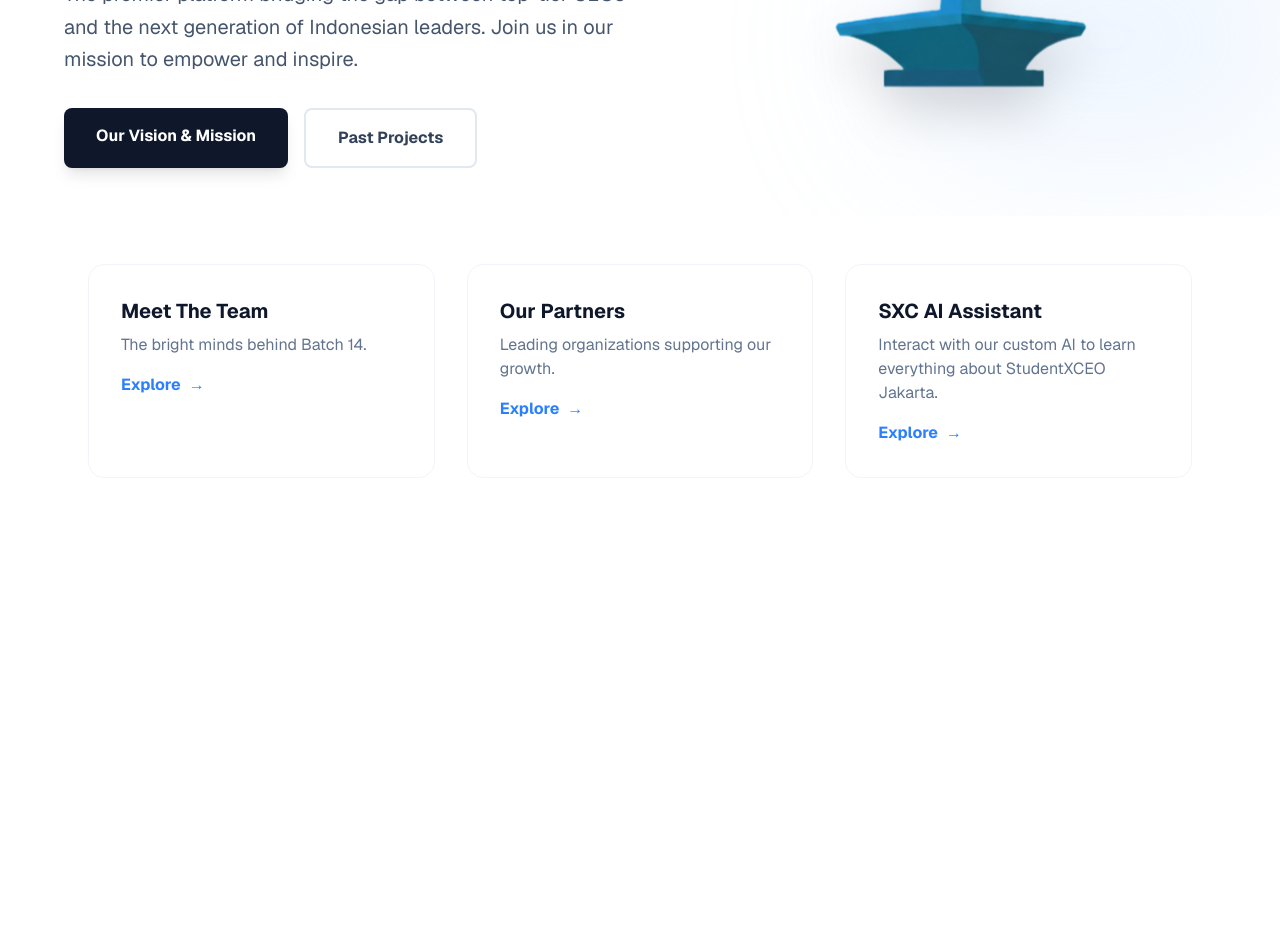
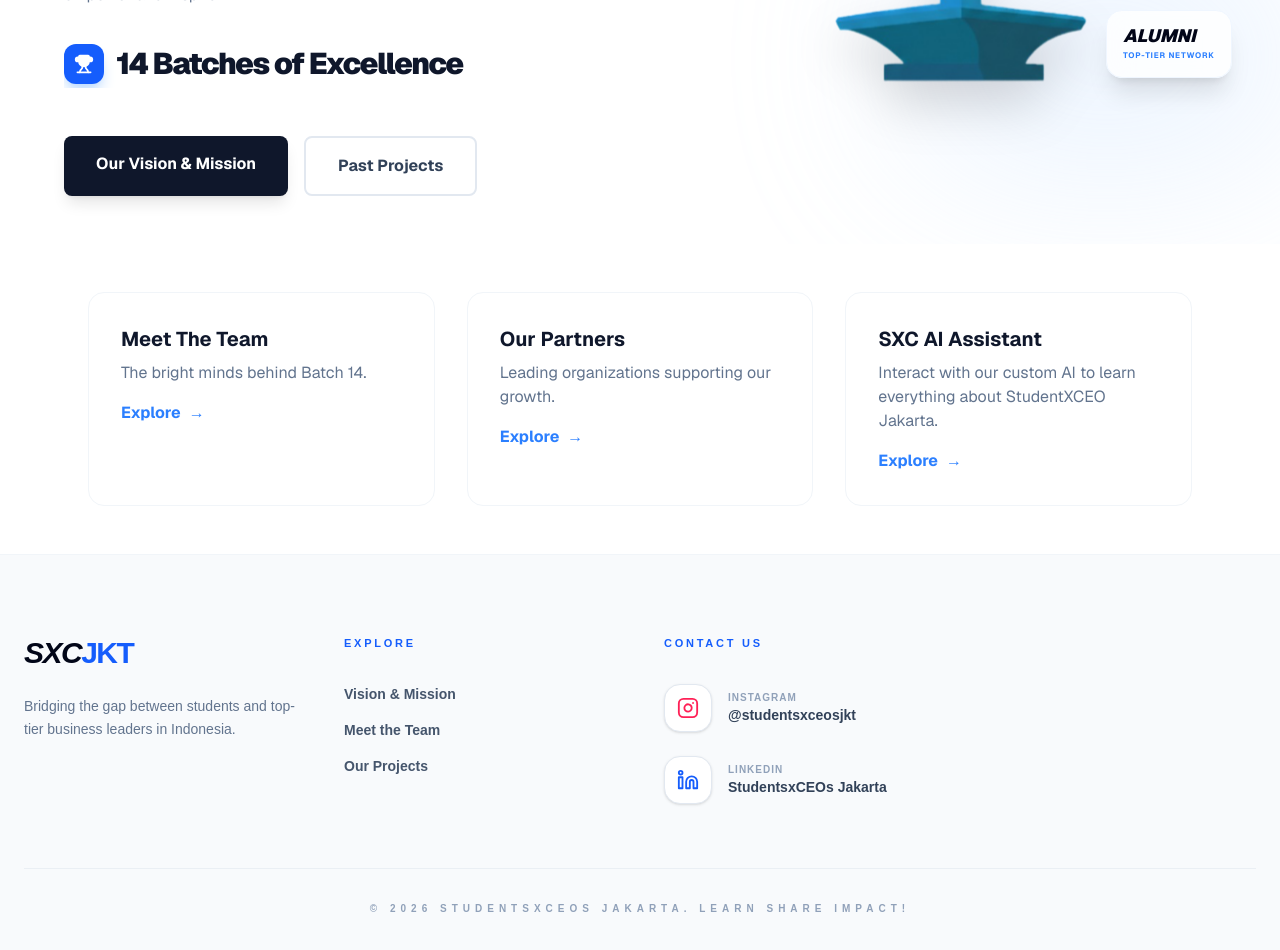
Before and after one commit to Krozlov/StudentXCeoTD2, a Next.js app: page / in a window 1280 px wide. Shown: the part 480-1430 px from the top of the page. Before the commit the page ends 1006 px from the top, so only its background shows below. Built offline with nearby package versions, Linux system fonts and the light colour scheme.

Commit message:
update home page, footer section

```diff
--- a/src/app/globals.css
+++ b/src/app/globals.css
@@ -27,29 +27,11 @@ body {
   font-family: Arial, Helvetica, sans-serif;
 }
 
-/* Background Animation */
 @keyframes mesh {
   0% { transform: translate(0, 0) scale(1); }
   33% { transform: translate(30px, -50px) scale(1.1); }
   66% { transform: translate(-20px, 20px) scale(0.9); }
   100% { transform: translate(0, 0) scale(1); }
-}
-
-/* Animation for the Logo on home page */
-@keyframes float {
-  0% {
-    transform: translateY(0px);
-  }
-  50% {
-    transform: translateY(-20px);
-  }
-  100% {
-    transform: translateY(0px);
-  }
-}
-
-.animate-float {
-  animation: float 4s ease-in-out infinite;
 }
 
 .animate-mesh {
@@ -60,3 +42,31 @@ body {
   animation: var(--animation-mesh-delay);
   animation-delay: 2s;
 }
+
+@keyframes float {
+  0%, 100% { transform: translateY(0px); }
+  50% { transform: translateY(-20px); }
+}
+
+@keyframes float-slow {
+  0%, 100% { transform: translateY(0px) translateX(0px); }
+  50% { transform: translateY(-30px) translateX(10px); }
+}
+
+@keyframes float-delayed {
+  0%, 100% { transform: translateY(0px) rotate(0deg); }
+  50% { transform: translateY(-15px) rotate(3deg); }
+}
+
+.animate-float {
+  animation: float 4s ease-in-out infinite;
+}
+
+.animate-float-slow {
+  animation: float-slow 6s ease-in-out infinite;
+}
+
+.animate-float-delayed {
+  animation: float-delayed 5s ease-in-out infinite;
+  animation-delay: 1.5s;
+}
--- a/src/app/layout.tsx
+++ b/src/app/layout.tsx
@@ -1,12 +1,12 @@
 "use client";
 
-import type { Metadata } from "next";
 import { Geist, Geist_Mono } from "next/font/google";
 import "./globals.css";
 import Link from 'next/link';
 import ChatWidget from "@/components/ChatWidget";
 import { useState, useEffect } from "react";
-import { AIProvider } from "@/context/AIContext"; // 1. Import the Provider
+import { AIProvider } from "@/context/AIContext";
+import { Instagram, Linkedin } from "lucide-react"; // Removed Mail
 
 const geistSans = Geist({
   variable: "--font-geist-sans",
@@ -23,8 +23,7 @@ export default function RootLayout({ children }: { children: React.ReactNode })
 
   useEffect(() => {
     const handleScroll = () => {
-      if (window.scrollY > 20) setIsScrolled(true);
-      else setIsScrolled(false);
+      setIsScrolled(window.scrollY > 20);
     };
     window.addEventListener("scroll", handleScroll);
     return () => window.removeEventListener("scroll", handleScroll);
@@ -32,9 +31,10 @@ export default function RootLayout({ children }: { children: React.ReactNode })
 
   return (
     <html lang="en">
-      <body className={`${geistSans.variable} ${geistMono.variable} antialiased bg-white text-slate-900`}>
-        {/* 2. Wrap EVERYTHING in AIProvider */}
+      <body className={`${geistSans.variable} ${geistMono.variable} antialiased bg-white text-slate-900 flex flex-col min-h-screen`}>
         <AIProvider>
+
+          {/* NAVIGATION BAR */}
           <nav className="fixed top-0 left-0 right-0 z-[100] flex justify-center p-4 transition-all duration-300">
             <div className={`
               w-full max-w-7xl px-6 py-3 flex items-center justify-between transition-all duration-500 rounded-2xl border
@@ -59,9 +59,86 @@ export default function RootLayout({ children }: { children: React.ReactNode })
             </div>
           </nav>
 
+          {/* MAIN PAGE CONTENT */}
           <main className="flex-1">
             {children}
           </main>
+
+          {/* FOOTER SECTION */}
+          <footer className="bg-slate-50 border-t border-slate-100 pt-20 pb-10 px-6">
+            <div className="max-w-7xl mx-auto">
+              <div className="grid grid-cols-1 md:grid-cols-2 lg:grid-cols-4 gap-12 mb-16">
+
+                {/* Brand Column */}
+                <div className="space-y-6">
+                  <h3 className="font-black italic text-3xl uppercase tracking-tighter">
+                    <span className="text-slate-950">SxC</span>
+                    <span className="text-blue-600 not-italic">JKT</span>
+                  </h3>
+                  <p className="text-slate-500 text-sm leading-relaxed font-medium max-w-xs">
+                    Bridging the gap between students and top-tier business leaders in Indonesia.
+                  </p>
+                </div>
+
+                {/* Explore Links */}
+                <div>
+                  <h4 className="font-bold uppercase text-[11px] tracking-[0.25em] text-blue-600 mb-8">Explore</h4>
+                  <ul className="space-y-4 text-sm font-bold text-slate-600">
+                    <li><Link href="/vision-mission" className="hover:text-blue-600 transition-colors">Vision & Mission</Link></li>
+                    <li><Link href="/team" className="hover:text-blue-600 transition-colors">Meet the Team</Link></li>
+                    <li><Link href="/events" className="hover:text-blue-600 transition-colors">Our Projects</Link></li>
+                  </ul>
+                </div>
+
+                {/* Contact Us Column */}
+                <div className="lg:col-span-2">
+                  <h4 className="font-bold uppercase text-[11px] tracking-[0.25em] text-blue-600 mb-8">Contact Us</h4>
+                  <div className="flex flex-col gap-6">
+
+                    {/* Instagram Row */}
+                    <Link
+                      href="https://instagram.com/studentsxceosjkt"
+                      target="_blank"
+                      rel="noopener noreferrer"
+                      className="flex items-center gap-4 group w-fit"
+                    >
+                      <div className="w-12 h-12 rounded-2xl bg-white border border-slate-200 flex items-center justify-center text-rose-500 group-hover:text-white group-hover:bg-rose-500 group-hover:border-rose-500 transition-all shadow-sm">
+                        <Instagram size={22} />
+                      </div>
+                      <div className="flex flex-col">
+                        <span className="text-[10px] font-black uppercase tracking-widest text-slate-400">Instagram</span>
+                        <span className="text-sm font-bold text-slate-700 group-hover:text-blue-600 transition-colors">@studentsxceosjkt</span>
+                      </div>
+                    </Link>
+
+                    {/* LinkedIn Row */}
+                    <Link
+                      href="https://www.linkedin.com/company/studentsxceos-jakarta/"
+                      target="_blank"
+                      rel="noopener noreferrer"
+                      className="flex items-center gap-4 group w-fit"
+                    >
+                      <div className="w-12 h-12 rounded-2xl bg-white border border-slate-200 flex items-center justify-center text-blue-600 group-hover:text-white group-hover:bg-blue-600 group-hover:border-blue-600 transition-all shadow-sm">
+                        <Linkedin size={22} />
+                      </div>
+                      <div className="flex flex-col">
+                        <span className="text-[10px] font-black uppercase tracking-widest text-slate-400">LinkedIn</span>
+                        <span className="text-sm font-bold text-slate-700 group-hover:text-blue-600 transition-colors">StudentsxCEOs Jakarta</span>
+                      </div>
+                    </Link>
+
+                  </div>
+                </div>
+              </div>
+
+              {/* Bottom Copyright */}
+              <div className="pt-8 border-t border-slate-200/60 text-center">
+                <p className="text-[10px] font-black uppercase tracking-[0.5em] text-slate-400">
+                  © 2026 StudentsxCEOs Jakarta. Learn Share Impact!
+                </p>
+              </div>
+            </div>
+          </footer>
         </AIProvider>
       </body>
     </html>
--- a/src/app/page.tsx
+++ b/src/app/page.tsx
@@ -1,10 +1,12 @@
 "use client";
 
+import { useState, useEffect } from "react";
 import Image from "next/image";
 import Link from "next/link";
-import { motion } from "framer-motion";
+import { motion, AnimatePresence } from "framer-motion";
+import { Trophy } from "lucide-react";
 
-// Animation
+// ANIMATION VARIANTS
 const containerVariants = {
   hidden: { opacity: 0 },
   visible: {
@@ -25,7 +27,26 @@ const itemVariants = {
   },
 };
 
+// Running Text Content
+const SXC_HIGHLIGHTS = [
+  "Bridging Students & Top CEOs",
+  "14 Batches of Excellence",
+  "Premier Leadership Accelerator",
+  "Impactful Mentorship Programs",
+  "Expanding Professional Networks"
+];
+
 export default function Home() {
+  const [index, setIndex] = useState(0);
+
+  // Running Texts
+  useEffect(() => {
+    const timer = setInterval(() => {
+      setIndex((prev) => (prev + 1) % SXC_HIGHLIGHTS.length);
+    }, 3000);
+    return () => clearInterval(timer);
+  }, []);
+
   return (
     <motion.div
       initial="hidden"
@@ -33,8 +54,8 @@ export default function Home() {
       variants={containerVariants}
       className="min-h-screen bg-white text-slate-900 font-sans flex flex-col"
     >
-      {/* Hero Section */}
-      <section className="relative flex-1 flex items-start md:items-center overflow-hidden bg-white px-6 pt-32 md:pt-35 pb-12">
+      {/* HERO SECTION */}
+      <section className="relative flex-1 flex items-start md:items-center overflow-hidden bg-white px-6 pt-32 md:pt-25 pb-12">
 
         {/* Dynamic Background */}
         <motion.div
@@ -49,9 +70,8 @@ export default function Home() {
 
         <div className="max-w-6xl mx-auto flex flex-col md:flex-row items-center gap-12 w-full relative z-10">
 
-          {/* Left Side Title */}
+          {/* Left Side Content */}
           <div className="flex-[1.5] text-center md:text-left z-10">
-            {/* Header */}
             <motion.div variants={itemVariants} className="mb-4">
               <h2 className="text-5xl md:text-7xl font-black tracking-tighter uppercase italic pr-10 bg-clip-text text-transparent bg-gradient-to-r from-slate-950 via-blue-700 to-blue-500 drop-shadow-md">
                 STUDENTSXCEO
@@ -70,12 +90,33 @@ export default function Home() {
               Impact!
             </motion.h1>
 
-            <motion.p variants={itemVariants} className="mt-6 text-lg md:text-xl text-slate-600 leading-relaxed max-w-xl">
+            <motion.p variants={itemVariants} className="mt-4 text-sm md:text-base text-slate-500 leading-relaxed max-w-lg">
               The premier platform bridging the gap between top-tier CEOs and the next generation of Indonesian leaders.
               Join us in our mission to empower and inspire.
             </motion.p>
 
-            <motion.div variants={itemVariants} className="mt-8 flex flex-col sm:flex-row gap-4 justify-center md:justify-start">
+            {/* Rotating Highlight with Leadership Trophy Icon */}
+            <motion.div variants={itemVariants} className="mt-8 h-12 overflow-hidden flex justify-center md:justify-start items-center gap-3">
+              <div className="w-10 h-10 bg-blue-600 rounded-xl flex items-center justify-center text-white shadow-lg shadow-blue-200 shrink-0">
+                <Trophy size={20} fill="currentColor" />
+              </div>
+              <div className="relative h-full flex items-center">
+                <AnimatePresence mode="wait">
+                  <motion.span
+                    key={index}
+                    initial={{ y: 30, opacity: 0 }}
+                    animate={{ y: 0, opacity: 1 }}
+                    exit={{ y: -30, opacity: 0 }}
+                    transition={{ duration: 0.6, ease: [0.16, 1, 0.3, 1] }}
+                    className="absolute whitespace-nowrap text-slate-900 font-black text-xl md:text-3xl tracking-tighter"
+                  >
+                    {SXC_HIGHLIGHTS[index]}
+                  </motion.span>
+                </AnimatePresence>
+              </div>
+            </motion.div>
+
+            <motion.div variants={itemVariants} className="mt-12 flex flex-col sm:flex-row gap-4 justify-center md:justify-start">
               <Link
                 href="/vision-mission"
                 className="px-8 py-4 bg-slate-900 text-white font-bold rounded-lg hover:bg-blue-600 transition-all shadow-lg hover:shadow-blue-200"
@@ -91,13 +132,28 @@ export default function Home() {
             </motion.div>
           </div>
 
-          {/* Right Side logo */}
+          {/* Rigt Side Content */}
           <motion.div
-            initial={{ opacity: 0, scale: 0.8 }}
-            animate={{ opacity: 1, scale: 1 }}
+            initial={{ opacity: 0, scale: 0.8, x: 20 }}
+            animate={{ opacity: 1, scale: 1, x: 0 }}
             transition={{ duration: 1.2, ease: "easeOut", delay: 0.5 }}
-            className="flex-1 flex justify-center"
+            className="flex-1 flex justify-center relative"
           >
+            {/* Impact Badge 1 - CEO Network */}
+            <div className="absolute top-10 left-0 md:-left-4 z-20 bg-white/80 backdrop-blur-md p-4 rounded-2xl shadow-xl border border-blue-50 animate-float-slow hidden sm:block">
+              <div className="flex items-baseline gap-1">
+                <span className="text-blue-600 font-black text-2xl leading-none">50</span>
+                <span className="text-blue-600 font-bold text-xs">+</span>
+              </div>
+              <p className="text-slate-400 text-[8px] uppercase font-bold tracking-widest mt-1">Partner CEOs</p>
+            </div>
+
+            {/* Impact Badge 2 - Alumni Success */}
+            <div className="absolute bottom-20 right-0 md:-right-4 z-20 bg-white/80 backdrop-blur-md p-4 rounded-2xl shadow-xl border border-blue-50 animate-float-delayed hidden sm:block">
+              <p className="text-slate-950 font-black text-lg leading-none italic uppercase">Alumni</p>
+              <p className="text-blue-500 text-[8px] uppercase font-bold tracking-widest mt-1">Top-Tier Network</p>
+            </div>
+
             <div className="relative w-[350px] h-[350px] md:w-[500px] md:h-[500px] animate-float">
               <Image
                 src="/sxclogo.png"
@@ -111,7 +167,7 @@ export default function Home() {
         </div>
       </section>
 
-      {/* Quick Access Grid */}
+      {/* QUICK ACCESS GRID */}
       <section className="py-12 max-w-6xl mx-auto px-6 w-full">
         <motion.div
           variants={containerVariants}
```
